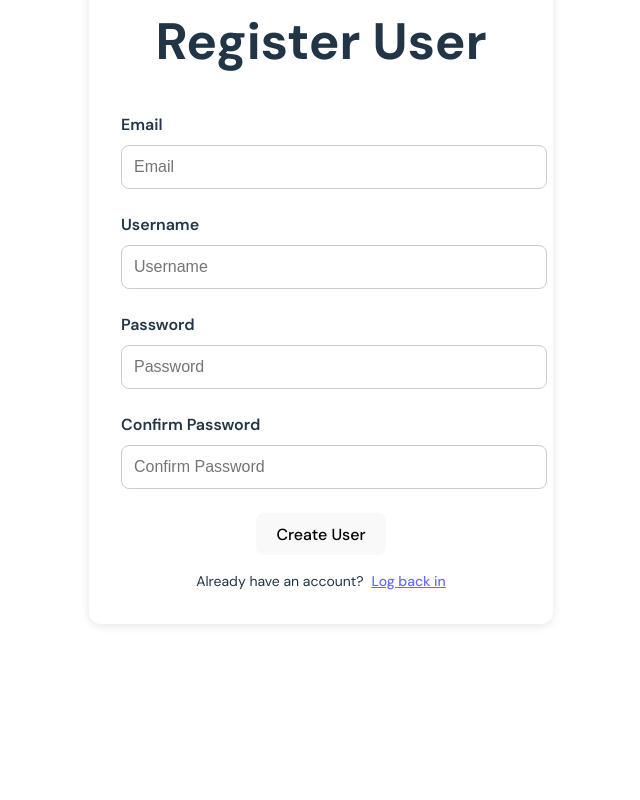
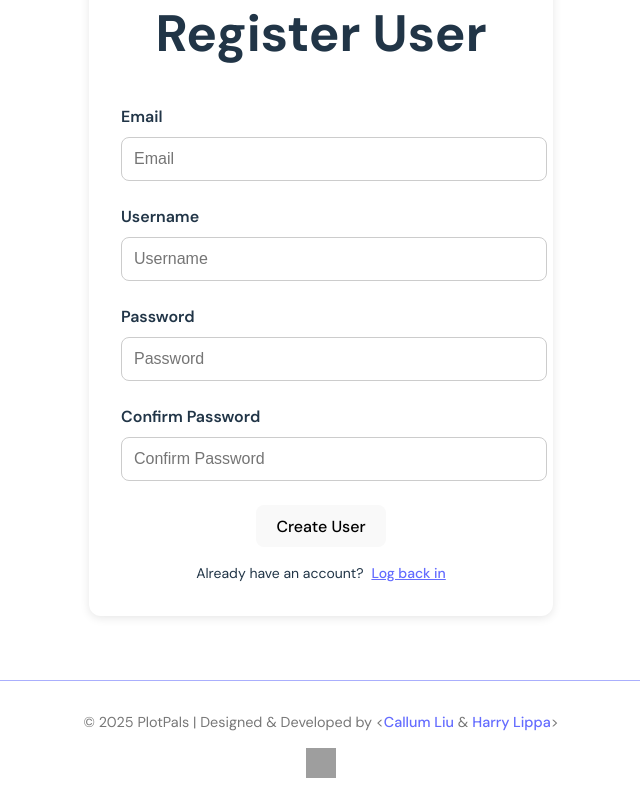
Before and after one commit to JustHarry11/PlotPals-Frontend-Harry, a React (Vite) app: page /register in a window 1280 px wide. Shown: the part 180-980 px from the top of the page, without its empty margins (319-959 px from the left). Before the commit the page ends 844 px from the top, so only its background shows below. Built offline with nearby package versions, Linux system fonts and the light colour scheme; no server answers; grey boxes are pictures that could not be loaded.

Commit message:
Added footer and made browser full height automatically

```diff
--- a/src/App.css
+++ b/src/App.css
@@ -1,3 +1,18 @@
+html, body, #root {
+    height: 100%;
+    margin: 0;
+}
+
+.app-wrapper {
+    display: flex;
+    flex-direction: column;
+    min-height: 100vh;
+}
+
+.main-content {
+  flex: 1;
+}
+
 .logo {
   height: 6em;
   padding: 1.5em;
--- a/src/App.jsx
+++ b/src/App.jsx
@@ -1,6 +1,7 @@
 import './App.css'
 import { Routes, Route, Navigate } from 'react-router'
 import NavBar from './components/Navbar/Navbar'
+import Footer from './components/Footer/Footer'
 
 
 import MediaIndex from './components/MediaIndex/MediaIndex'
@@ -20,7 +21,10 @@ function App() {
 
   return (
     <>
+    <div className="app-wrapper">
       <NavBar />
+
+      <main className='main-content'>
       <Routes>
         <Route path='/' element={<Navigate to='/home' replace/>}/>
         <Route path='/home' element={<FavouriteHome />} />
@@ -38,6 +42,9 @@ function App() {
         <Route path='/register' element={<UserRegister />} />
 
       </Routes>
+      </main>
+      <Footer />
+      </div>
     </>
   )
 }
--- /dev/null
+++ b/src/components/Footer/Footer.css
@@ -0,0 +1,8 @@
+.footer {
+  text-align: center;
+  padding: 1rem;
+  font-size: 0.9rem;
+  color: #777;
+  border-top: 1px solid #aaaffd;
+  margin-top: 2rem;
+}
--- /dev/null
+++ b/src/components/Footer/Footer.jsx
@@ -0,0 +1,14 @@
+import './Footer.css'
+
+export default function Footer() {
+    return (
+        <footer className="footer">
+            <p>
+                © {new Date().getFullYear()} PlotPals | Designed & Developed by &lt;<a href="https://github.com/Ryziou" target='_blank' rel='noopener noreferrer'>Callum Liu</a> & <a href="https://github.com/JustHarry11" target='_blank' rel='noopener noreferrer'>Harry Lippa</a>&gt;
+            </p>
+      <a href="https://github.com/Ryziou/PlotPals-Frontend" target='_blank' rel='noopener noreferrer'>
+        <img src="https://res.cloudinary.com/dit5y4gaj/image/upload/v1747823098/github-mark-white_iymleu.png" alt="GitHub" width="30" height="30"/>
+      </a>
+        </footer>
+    )
+}
```
